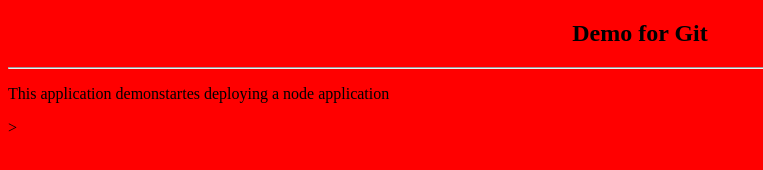
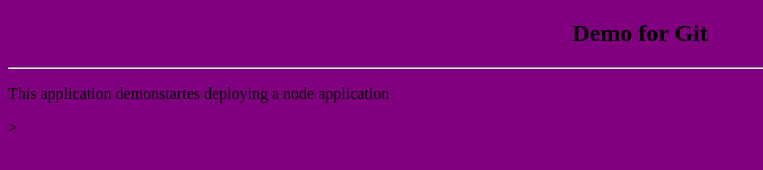
Before and after one commit to AyushJain-31/node_aj, a website: page index.html in a window 1280 px wide. Shown: the whole page, without its empty margins (0-763 px from the left). Drawn offline with Linux system fonts and the light colour scheme.

Commit message:
For Jenkins

```diff
--- a/index.html
+++ b/index.html
@@ -4,7 +4,7 @@
     <meta charset="utf-8">
     <title>Node Demo Website</title>
   </head>
-  <body style="background-color : red">
+  <body style="background-color : purple">
     <h2><center>Demo for Git</center> </h2>
     <hr />
     <p>This application demonstartes deploying a node application</p>
```
